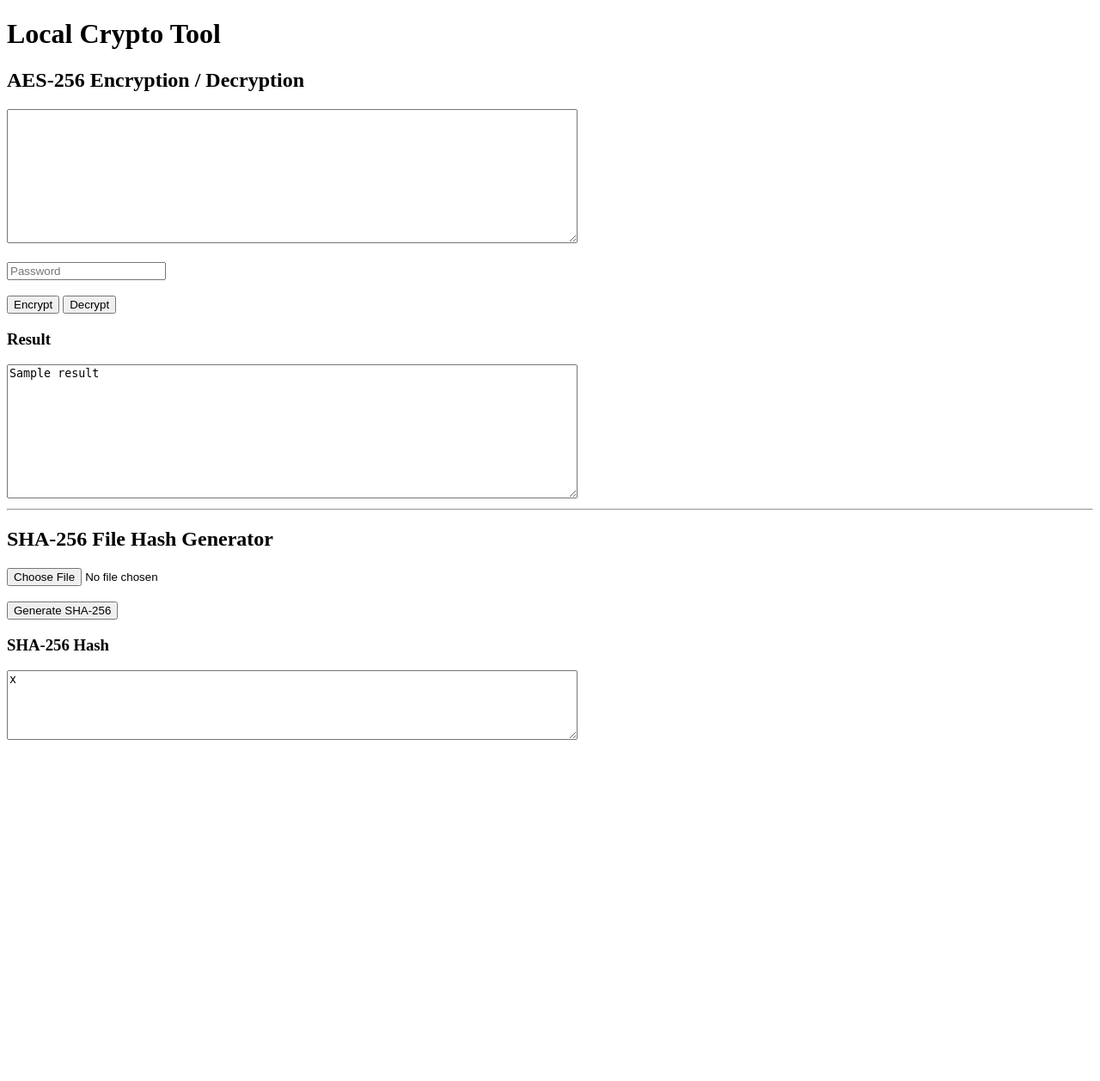
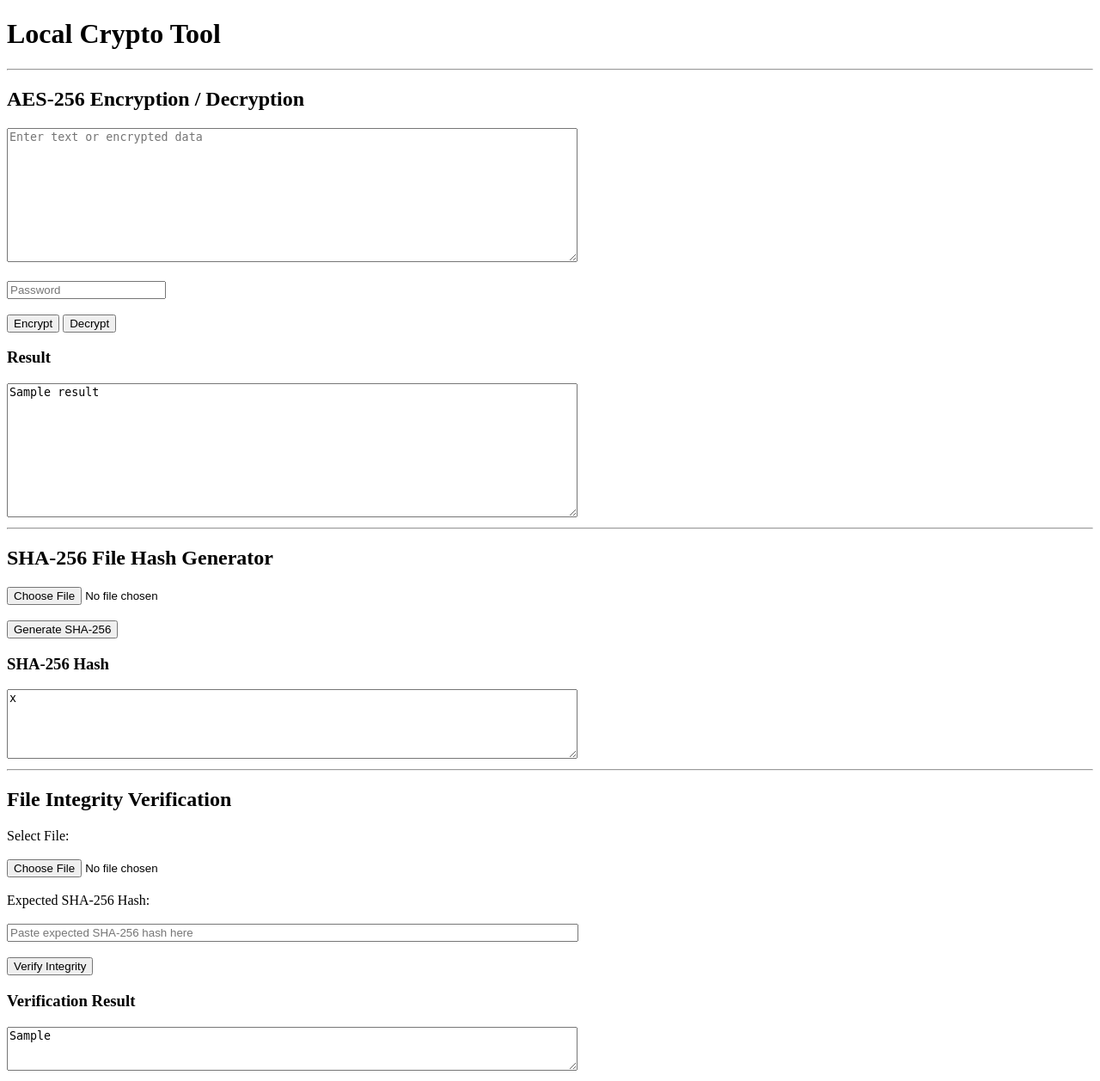
Before and after one commit to sverma98015-commits/local-crypto-tool, a Flask app: template templates/index.html in a window 1280 px wide. Shown: the whole page at 86% size. Before the commit the page ends 861 px from the top, so only its background shows below. Run offline with Flask 3, Linux system fonts and the light colour scheme; the template is opened without the code that fills it: most values are stand-ins (such as "Sample title", 1, 10 or a date in 2020).

Commit message:
Update index.html

```diff
--- a/templates/index.html
+++ b/templates/index.html
@@ -7,6 +7,8 @@
 
 <h1>Local Crypto Tool</h1>
 
+<hr>
+
 <h2>AES-256 Encryption / Decryption</h2>
 
 <form method="POST">
@@ -14,7 +16,8 @@
     <textarea
         name="text"
         rows="10"
-cols="80"></textarea>
+        cols="80"
+        placeholder="Enter text or encrypted data"></textarea>
 
     <br><br>
 
@@ -37,7 +40,7 @@ Decrypt
 
 <h3>Result</h3>
 
-<textarea rows="10" cols="80">{{ result }}</textarea>
+<textarea rows="10" cols="80" readonly>{{ result }}</textarea>
 
 <hr>
 
@@ -57,7 +60,43 @@ Generate SHA-256
 
 <h3>SHA-256 Hash</h3>
 
-<textarea rows="5" cols="80">{{ file_hash }}</textarea>
+<textarea rows="5" cols="80" readonly>{{ file_hash }}</textarea>
+
+<hr>
+
+<h2>File Integrity Verification</h2>
+
+<form method="POST" enctype="multipart/form-data">
+
+    <label>Select File:</label>
+
+    <br><br>
+
+    <input type="file" name="verify_file">
+
+    <br><br>
+
+    <label>Expected SHA-256 Hash:</label>
+
+    <br><br>
+
+    <input
+        type="text"
+        name="expected_hash"
+        placeholder="Paste expected SHA-256 hash here"
+        size="80">
+
+    <br><br>
+
+    <button name="action" value="verify">
+        Verify Integrity
+    </button>
+
+</form>
+
+<h3>Verification Result</h3>
+
+<textarea rows="3" cols="80" readonly>{{ verification_result }}</textarea>
 
 </body>
 </html>
```
Lines whose indentation alone changed are shown as unchanged.
